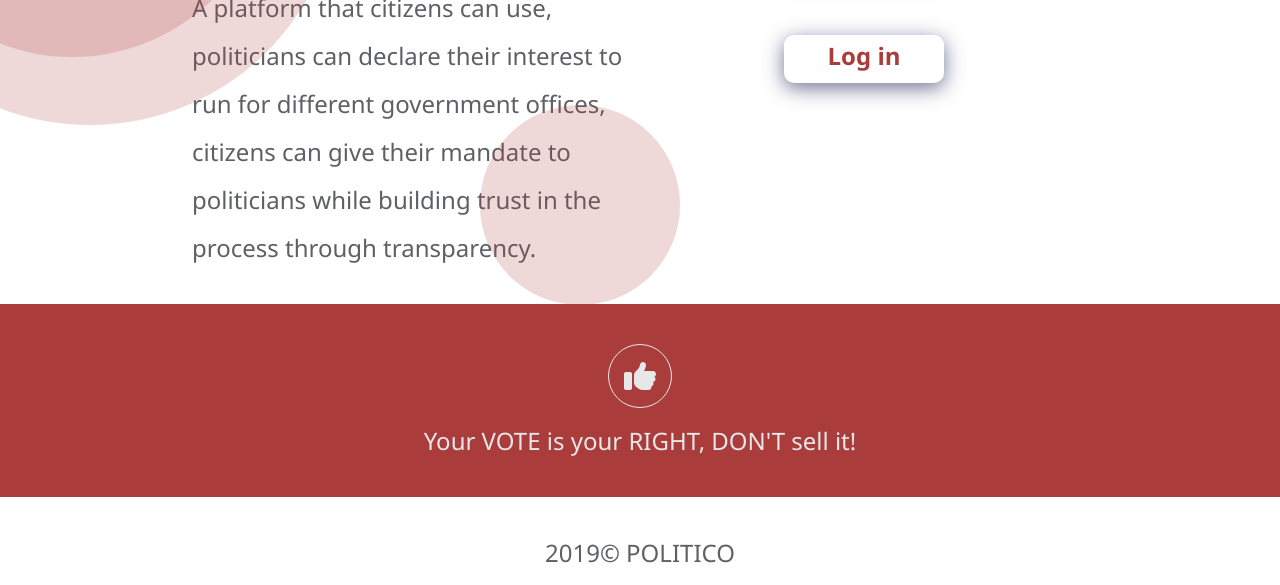
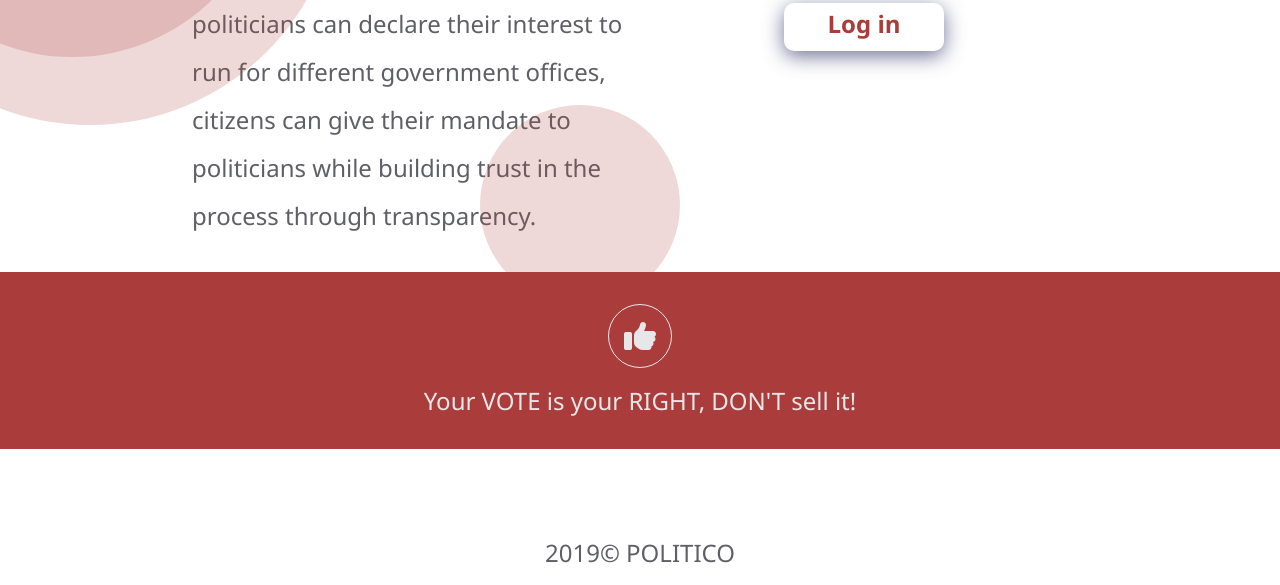
Before and after one commit to MicahBala/the_politico, a plain HTML site: page UI/index.html in a window 1280 px wide. Shown: the part 215-800 px from the top of the page. Drawn offline with Linux system fonts and the light colour scheme.

Commit message:
Adjusted margin for main content of landing page

```diff
--- a/UI/css/main.css
+++ b/UI/css/main.css
@@ -167,7 +167,7 @@ nav a {
 /* Main-Content */
 .main-content {
   width: 70%;
-  margin: 7rem auto 2rem auto;
+  margin: 5rem auto 2rem auto;
   display: flex;
 }
 
@@ -209,7 +209,7 @@ nav a {
 
 .your-vote {
   text-align: center;
-  padding: 2.5rem;
+  padding: 2rem;
   background: var(--brown);
   display: flex;
   flex-direction: column;
```
